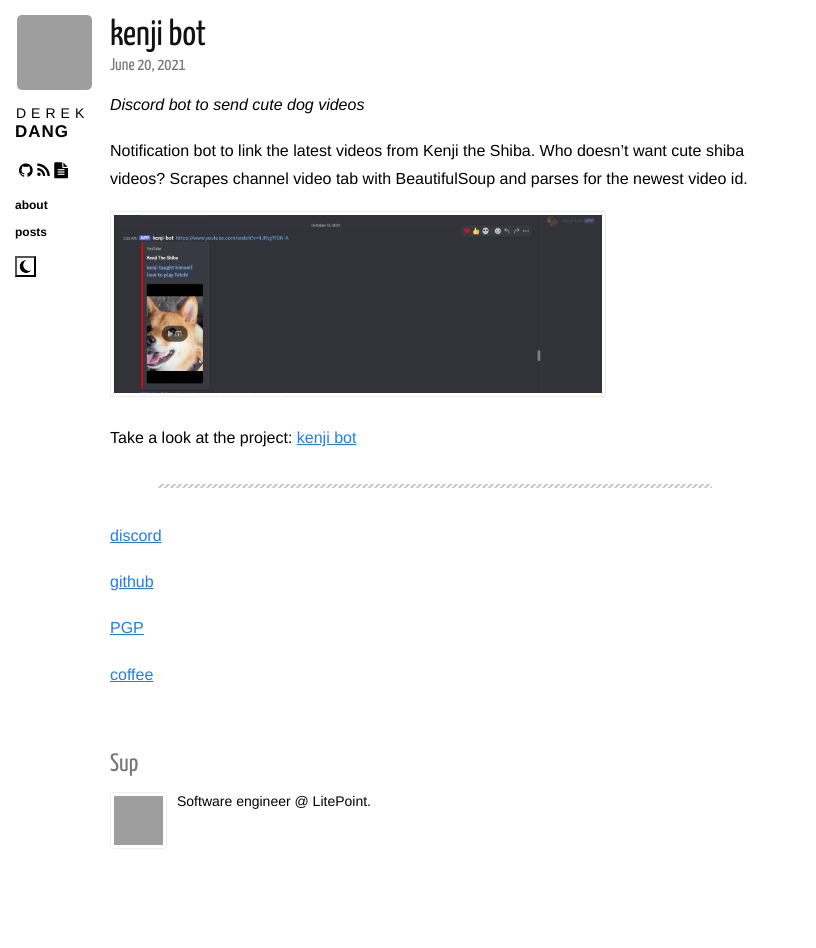
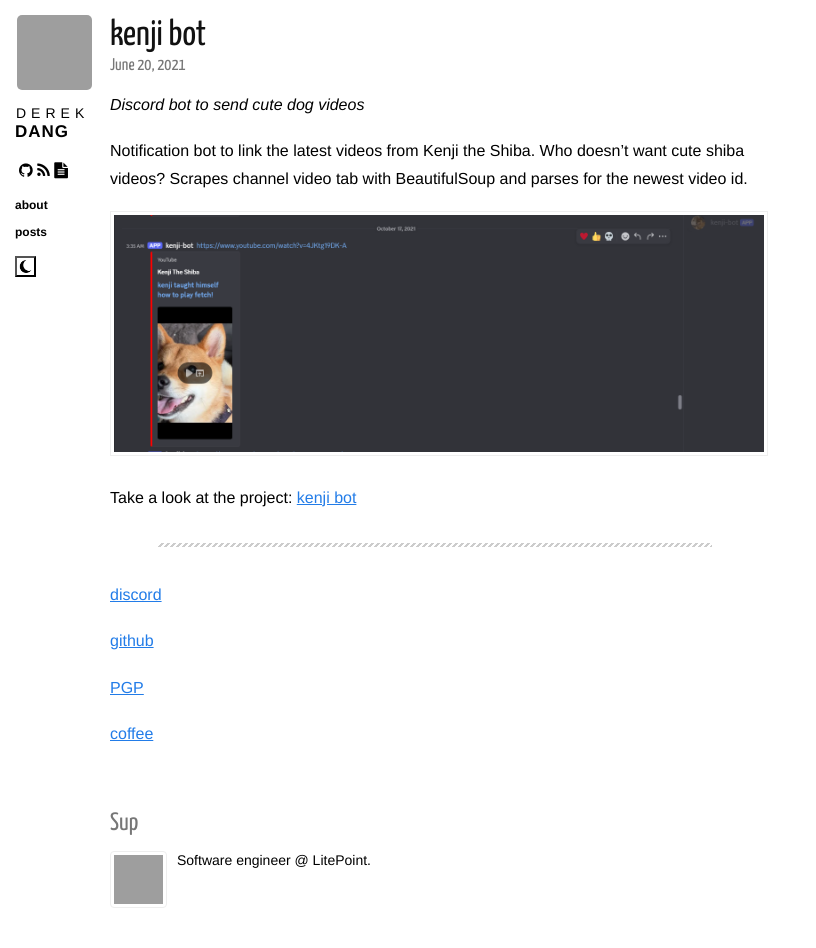
Before and after one commit to dqdang/dqdang.github.io, a Jekyll site: the page built from _posts/2021-06-20-kenji-bot.markdown, in a window 1280 px wide. Shown: the whole page, without its empty margins (0-816 px from the left). Built offline with Jekyll 4.4.1, drawn with Linux system fonts in a browser that asks for light colours; nearby versions of some CDN libraries; before the commit the page ends 900 px from its top, so only the background shows below that; grey boxes are pictures that could not be loaded.

Commit message:
Remove image weights

```diff
--- a/_posts/2021-06-20-kenji-bot.markdown
+++ b/_posts/2021-06-20-kenji-bot.markdown
@@ -8,7 +8,7 @@
 
 Notification bot to link the latest videos from Kenji the Shiba. Who doesn't want cute shiba videos? Scrapes channel video tab with BeautifulSoup and parses for the newest video id.
 
-<img src="https://raw.githubusercontent.com/dqdang/dqdang.github.io/refs/heads/master/images/Screenshot%202026-02-20%20010543.png" width="75%" height="75%" />
+<img src="https://raw.githubusercontent.com/dqdang/dqdang.github.io/refs/heads/master/images/Screenshot%202026-02-20%20010543.png"/>
 
 
 Take a look at the project:
```
